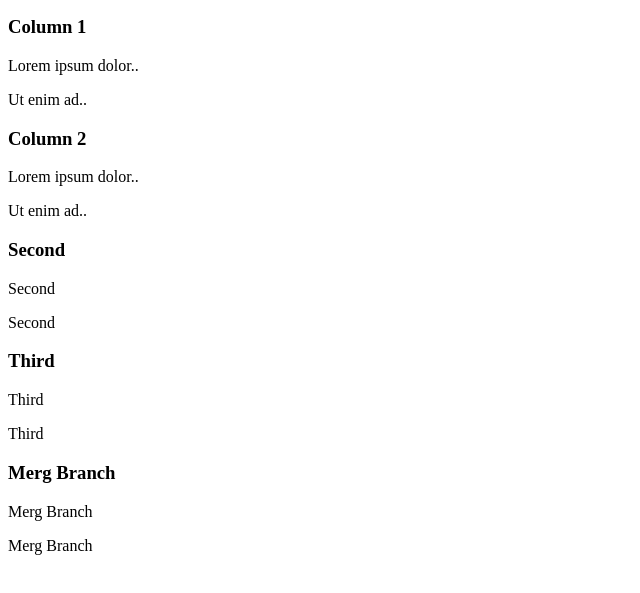
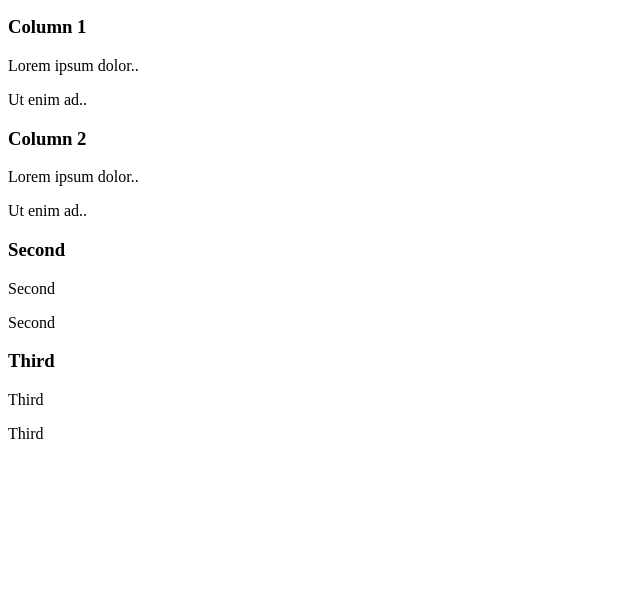
Before and after one commit to navinjog/test, a plain HTML site: page index.html in a window 1280 px wide. Shown: the part 87-680 px from the top of the page, without its empty margins (0-640 px from the left). Drawn offline with Linux system fonts and the light colour scheme.

Commit message:
test commit

```diff
--- a/index.html
+++ b/index.html
@@ -26,11 +26,5 @@
       <p>Third</p>
       <p>Third</p>
     </div>
-
-	  <div class="col-sm-4">
-      <h3>Merg Branch</h3>
-      <p>Merg Branch</p>
-      <p>Merg Branch</p>
-
   </div>
 </div>
```
